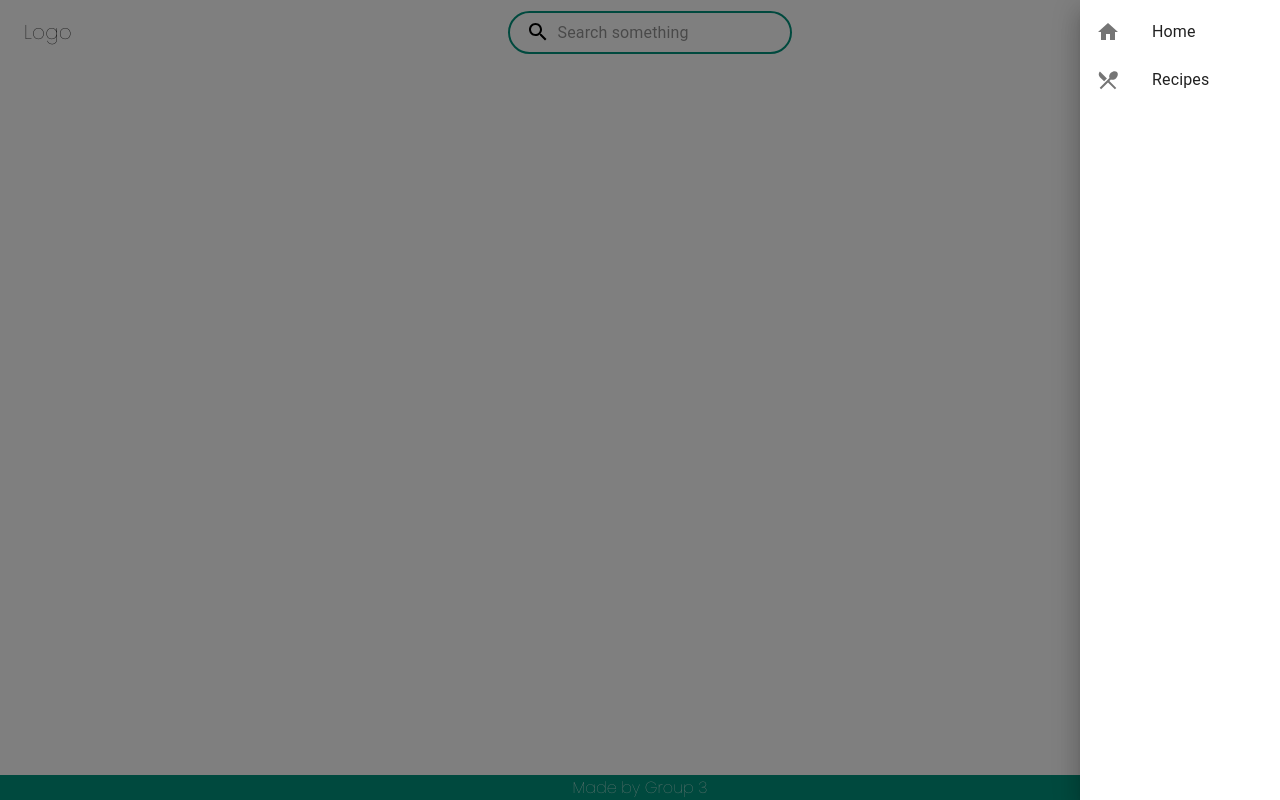
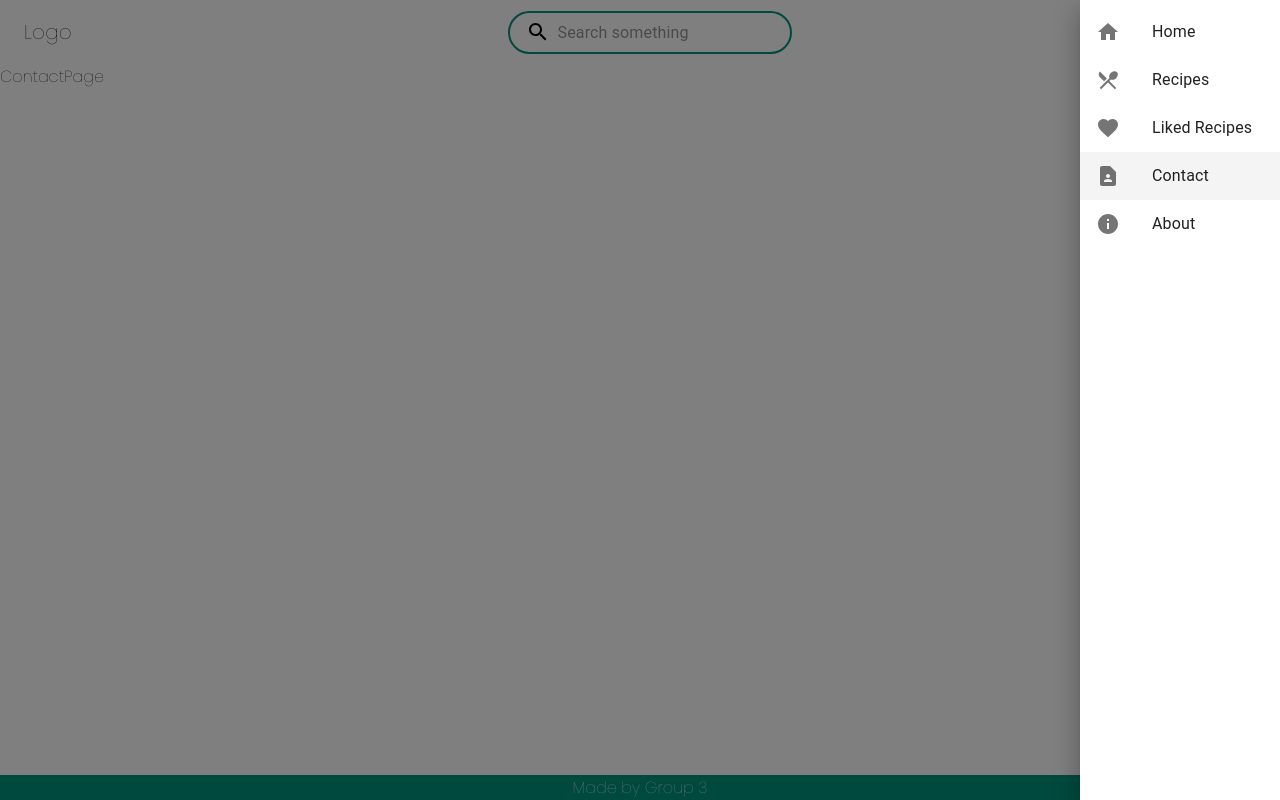
Before and after one commit to LucasRibeiro19/CookThy, a React (Create React App) app: page /contact in a window 1280 px wide. Both pictures are taken after a click on the button "menu". Built offline with nearby package versions, Linux system fonts and the light colour scheme.

Commit message:
Added Like, contact and about components

```diff
--- /dev/null
+++ b/src/components/AboutPage.jsx
@@ -0,0 +1,9 @@
+import React from 'react'
+
+function AboutPage() {
+  return (
+    <div>AboutPage</div>
+  )
+}
+
+export default AboutPage
--- a/src/components/App.jsx
+++ b/src/components/App.jsx
@@ -5,6 +5,9 @@ import Footer from './Footer';
 import Header from './Header';
 import Searchpage from './Searchpage';
 import RecipeDetails from './RecipeDetails';
+import FavouriteRecipes from './FavouriteRecipes';
+import ContactPage from './ContactPage';
+import AboutPage from './AboutPage';
 import { SearchContextProvider } from '../contexts/SearchContext';
 import { RecipeContextProvider } from '../contexts/RecipeContext';
 import {ModalContextProvider} from '../contexts/ModalContext';
@@ -29,6 +32,9 @@ function App() {
                       <Route path="/" element={<Homepage />}></Route>
                       <Route path="/Search" element={<Searchpage />}></Route>
                       <Route path='/Recipe/:recipeID' element={<RecipeDetails/>}></Route>
+                      <Route path='/liked-recipes' element={<FavouriteRecipes/>}></Route>
+                      <Route path='/contact' element={<ContactPage/>}></Route>
+                      <Route path='/about' element={<AboutPage/>}></Route>
                     </Routes>
                   <Footer/>
                 </FilterContextProvider>
--- /dev/null
+++ b/src/components/ContactPage.jsx
@@ -0,0 +1,9 @@
+import React from 'react'
+
+function ContactPage() {
+  return (
+    <div>ContactPage</div>
+  )
+}
+
+export default ContactPage
--- a/src/components/DrawerMenu.jsx
+++ b/src/components/DrawerMenu.jsx
@@ -3,6 +3,9 @@ import DrawerContext from '../contexts/DrawerContext';
 import { useNavigate, useLocation } from 'react-router-dom';
 import HomeIcon from '@mui/icons-material/Home';
 import LocalDiningIcon from '@mui/icons-material/LocalDining';
+import FavoriteIcon from '@mui/icons-material/Favorite';
+import ContactPageIcon from '@mui/icons-material/ContactPage';
+import InfoIcon from '@mui/icons-material/Info';
 import { makeStyles } from '@mui/styles';
 // import { makeStyles } from '@mui/material/styles';
 import { Drawer } from '@mui/material';
@@ -42,6 +45,21 @@ function DrawerMenu() {
         text:'Recipes',
         icon: <LocalDiningIcon/>,
         path:'/search'
+      },
+      {
+        text:'Liked Recipes',
+        icon: <FavoriteIcon/>,
+        path:'/liked-recipes'
+      },
+      {
+        text:'Contact',
+        icon: <ContactPageIcon/>,
+        path:'/contact'
+      },
+      {
+        text:'About',
+        icon: <InfoIcon/>,
+        path:'/about'
       }
     ]
 
--- /dev/null
+++ b/src/components/FavouriteRecipes.jsx
@@ -0,0 +1,9 @@
+import React from 'react'
+
+function FavouriteRecipes() {
+  return (
+    <div>FavouriteRecipes</div>
+  )
+}
+
+export default FavouriteRecipes
--- a/src/components/Homepage.jsx
+++ b/src/components/Homepage.jsx
@@ -13,7 +13,7 @@ function Homepage() {
             {/* <img src="" alt="" /> */}
             <h1>Titre</h1>
             <HomeButton />
-            <Filters />
+            {/* <Filters /> */}
         </div>
      );
 }
```
